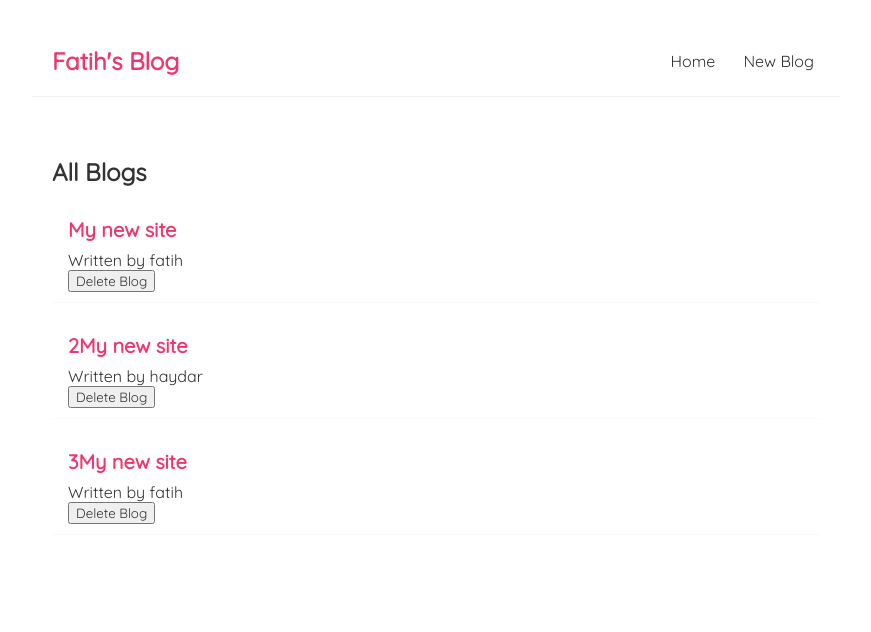
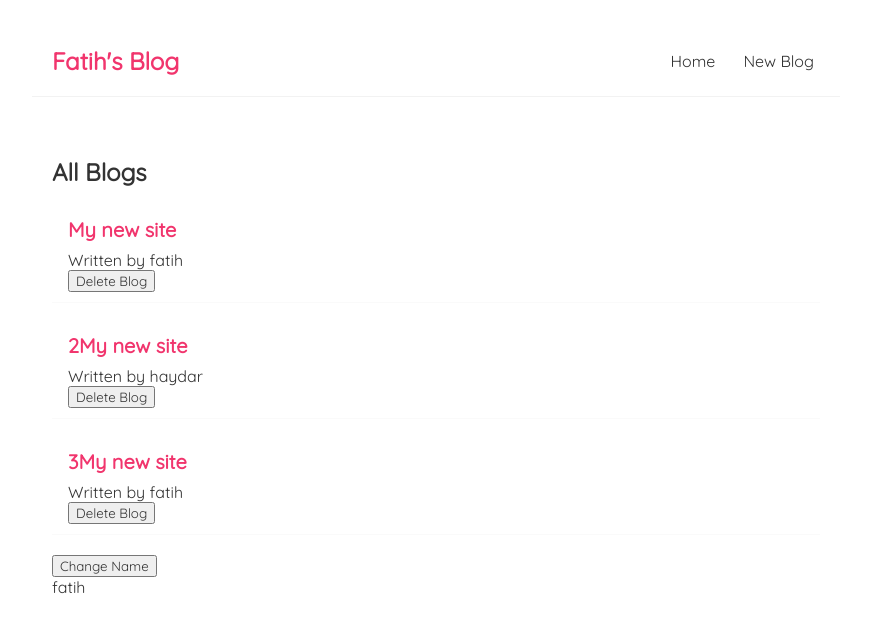
Before and after one commit to mfcandan/react-blog, a React (Create React App) app: page / in a window 1280 px wide. Shown: the top 632 px of the page, without its empty margins (204-1075 px from the left). Built offline with nearby package versions, Linux system fonts and the light colour scheme; the HTML template or start-up script is replaced by a standard one.

Commit message:
useEffect Dependencies

```diff
--- a/src/Home.js
+++ b/src/Home.js
@@ -1,7 +1,9 @@
-import { useState } from "react";
+import { useState, useEffect } from "react";
 import BlogList from "./BlogList";
 
 const Home = () => {
+    const [name, setName] = useState('fatih');
+
     const [blogs, setBlogs] = useState([
         {title: 'My new site', body: 'lorem ipsum dolor', author:'fatih', id:1},
         {title: '2My new site', body: 'lorem ipsum dolor', author:'haydar', id:2},
@@ -13,9 +15,16 @@
         setBlogs(newBlogs);
     }
 
+    useEffect(() => {
+        console.log('Use effect run');
+        console.log(name);
+    },[name]);
+
     return (
         <div className="home">
             <BlogList blogs={blogs} title="All Blogs" handleDelete={handleDelete} />
+            <button onClick={()=> setName('Mario')}>Change Name</button>
+            <p>{name}</p>
         </div>
      );
 }
```
